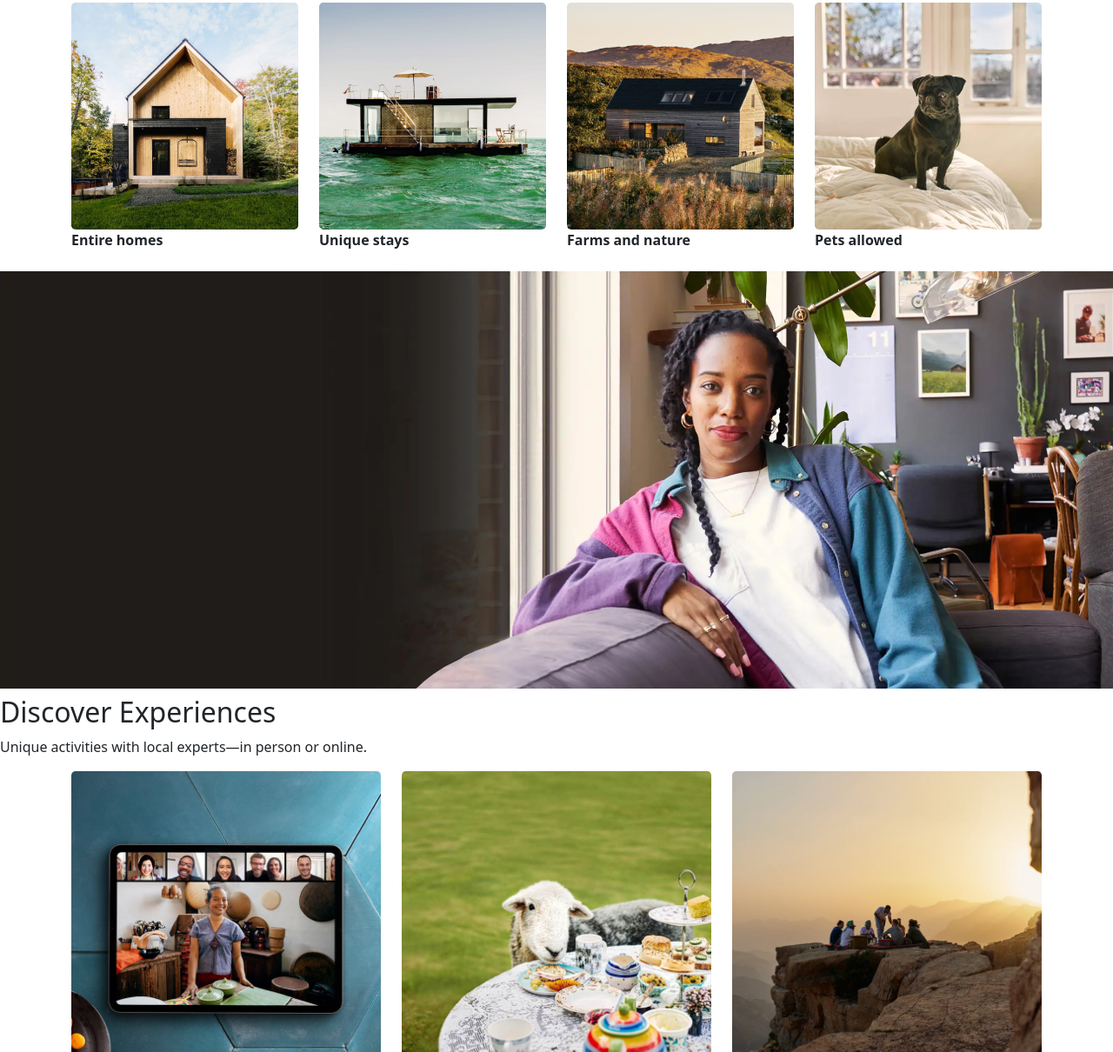
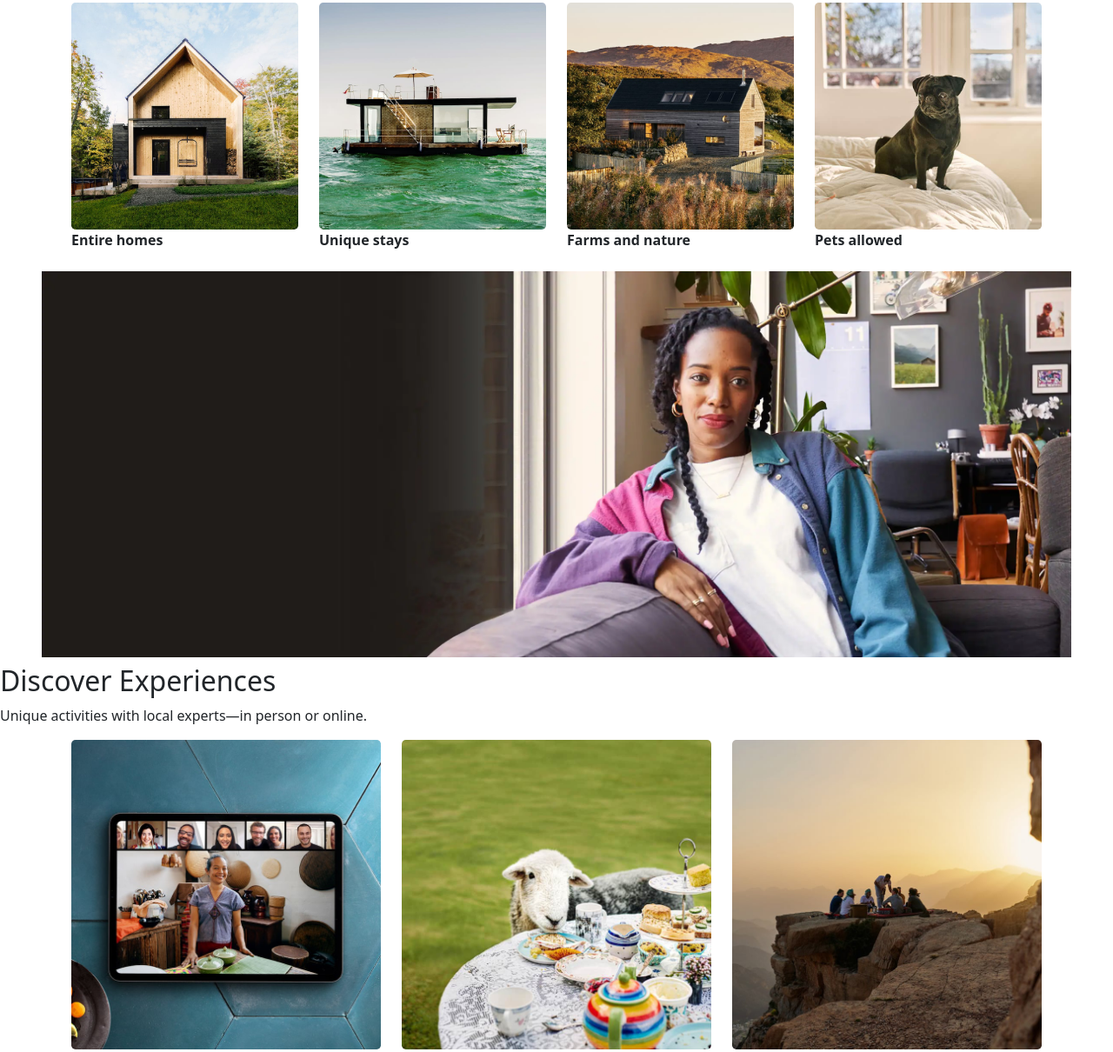
Before and after one commit to Vagyasri/Vacation-Rentals-Website, a website: page index.html in a window 1280 px wide. Shown: the part 930-2140 px from the top of the page at 87% size. Drawn offline with nearby package versions, Linux system fonts and the light colour scheme.

Commit message:
Pause the project for the moment

```diff
--- a/index.html
+++ b/index.html
@@ -119,7 +119,7 @@
         </div>
       </section>
       <article>
-          <img src="Image/14.jpg" alt="" class="w-100">
+          <img src="Image/14.jpg" alt="" class="w-100 px-5 rounded-3">
       </article>
       <section class="py-2">
           <h2>Discover Experiences</h2>
```
